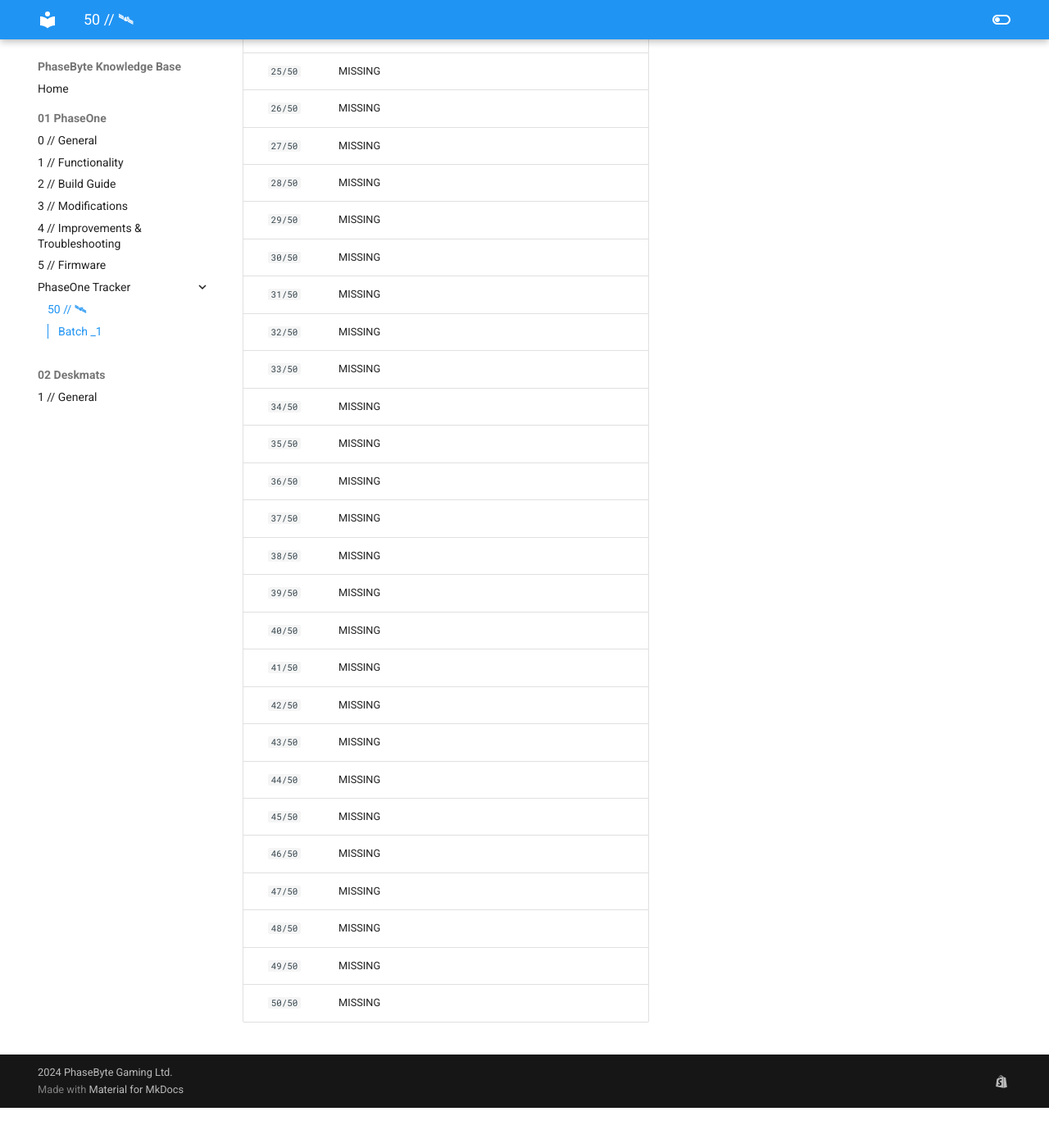
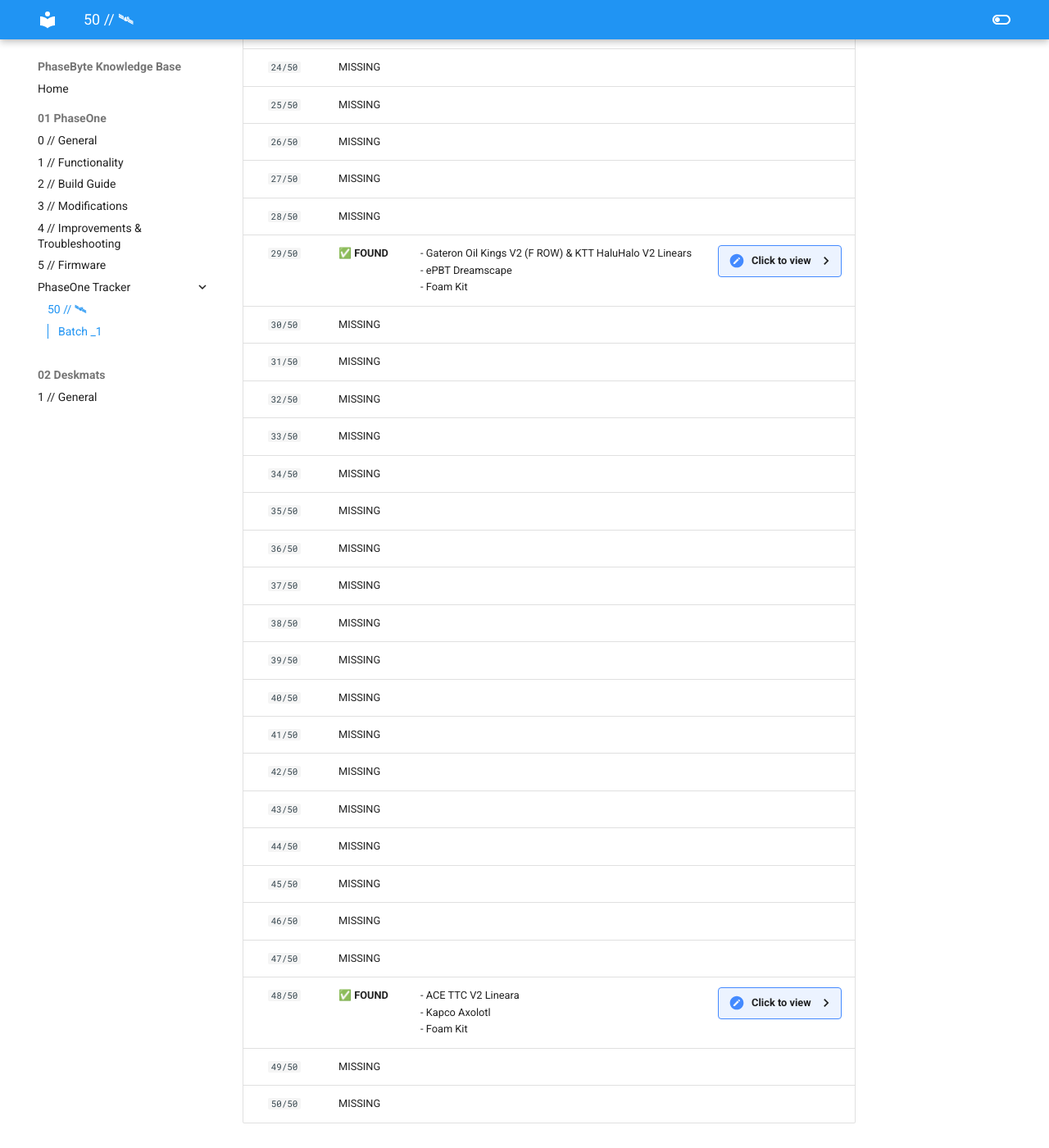
Before and after one commit to PhaseByte/phasebyte-docs, an MkDocs documentation site: the page built from docs/01_PhaseOne/PhaseOne_Tracker/50_PhaseOne_Tracker.md, in a window 1280 px wide and 1400 px high, scrolled down 1703 px. Shown: the whole window at 82% size. Built offline with MkDocs 1.6.1 and Material for MkDocs 9.7.7, drawn with Linux system fonts in a browser that asks for light colours; emoji names are drawn with the system emoji font; before the commit the page ends 3054 px from its top, so only the background shows below that; some of the changed text lies outside the part shown.

Commit message:
Tracker Update

```diff
--- a/docs/01_PhaseOne/PhaseOne_Tracker/50_PhaseOne_Tracker.md
+++ b/docs/01_PhaseOne/PhaseOne_Tracker/50_PhaseOne_Tracker.md
@@ -24,7 +24,7 @@ UNIT ID      | STATUS                           | BUILD     | PHOTOS |
 | `5/50`     | MISSING                          |
 | `6/50`     | MISSING                          |
 | `7/50`     | MISSING                          |
-| `8/50`     | MISSING                          |
+| `8/50`     | **✅ FOUND**                     |- Silent Alpaca V2 <br> - unknown <br> - unknown | <details><summary>Click to view</summary>![PhaseOneLayout](_08_01.jpg) <br>![PhaseOneLayout](_08_02.jpg)![PhaseOneLayout](_08_03.jpg) <br>![PhaseOneLayout](_08_04.jpg)</details> |
 | `9/50`     | MISSING                          |
 | `10/50`     | MISSING                          |
 | `11/50`     | MISSING                          |
@@ -45,7 +45,7 @@ UNIT ID      | STATUS                           | BUILD     | PHOTOS |
 | `26/50`     | MISSING                          |
 | `27/50`     | MISSING                          |
 | `28/50`     | MISSING                          |
-| `29/50`     | MISSING                          |
+| `29/50`     | **✅ FOUND**                     |- Gateron Oil Kings V2 (F ROW) & KTT HaluHalo V2 Linears <br> - ePBT Dreamscape <br> - Foam Kit | <details><summary>Click to view</summary>![PhaseOneLayout](_29_01.jpg) <br>![PhaseOneLayout](_29_02.jpg)![PhaseOneLayout](_29_03.jpg) <br>![PhaseOneLayout](_29_04.jpg)</details> |
 | `30/50`     | MISSING                          |
 | `31/50`     | MISSING                          |
 | `32/50`     | MISSING                          |
@@ -64,6 +64,6 @@ UNIT ID      | STATUS                           | BUILD     | PHOTOS |
 | `45/50`     | MISSING                          |
 | `46/50`     | MISSING                          |
 | `47/50`     | MISSING                          |
-| `48/50`     | MISSING                          |
+| `48/50`     | **✅ FOUND**                     |- ACE TTC V2 Lineara <br> - Kapco Axolotl <br> - Foam Kit | <details><summary>Click to view</summary>![PhaseOneLayout](_48_01.jpg) <br>![PhaseOneLayout](_48_02.jpg)</details> |
 | `49/50`     | MISSING                          |
 | `50/50`     | MISSING                          |
```
Also changed, not shown: docs/01_PhaseOne/PhaseOne_Tracker/_08_01.jpg (added), docs/01_PhaseOne/PhaseOne_Tracker/_08_02.jpg (added), docs/01_PhaseOne/PhaseOne_Tracker/_08_03.jpg (added), docs/01_PhaseOne/PhaseOne_Tracker/_08_04.jpg (added), docs/01_PhaseOne/PhaseOne_Tracker/_29_01.jpg (added), docs/01_PhaseOne/PhaseOne_Tracker/_29_02.jpg (added), docs/01_PhaseOne/PhaseOne_Tracker/_29_03.jpg (added), docs/01_PhaseOne/PhaseOne_Tracker/_29_04.jpg (added), docs/01_PhaseOne/PhaseOne_Tracker/_48_01.jpg (added), docs/01_PhaseOne/PhaseOne_Tracker/_48_02.jpg (added).
